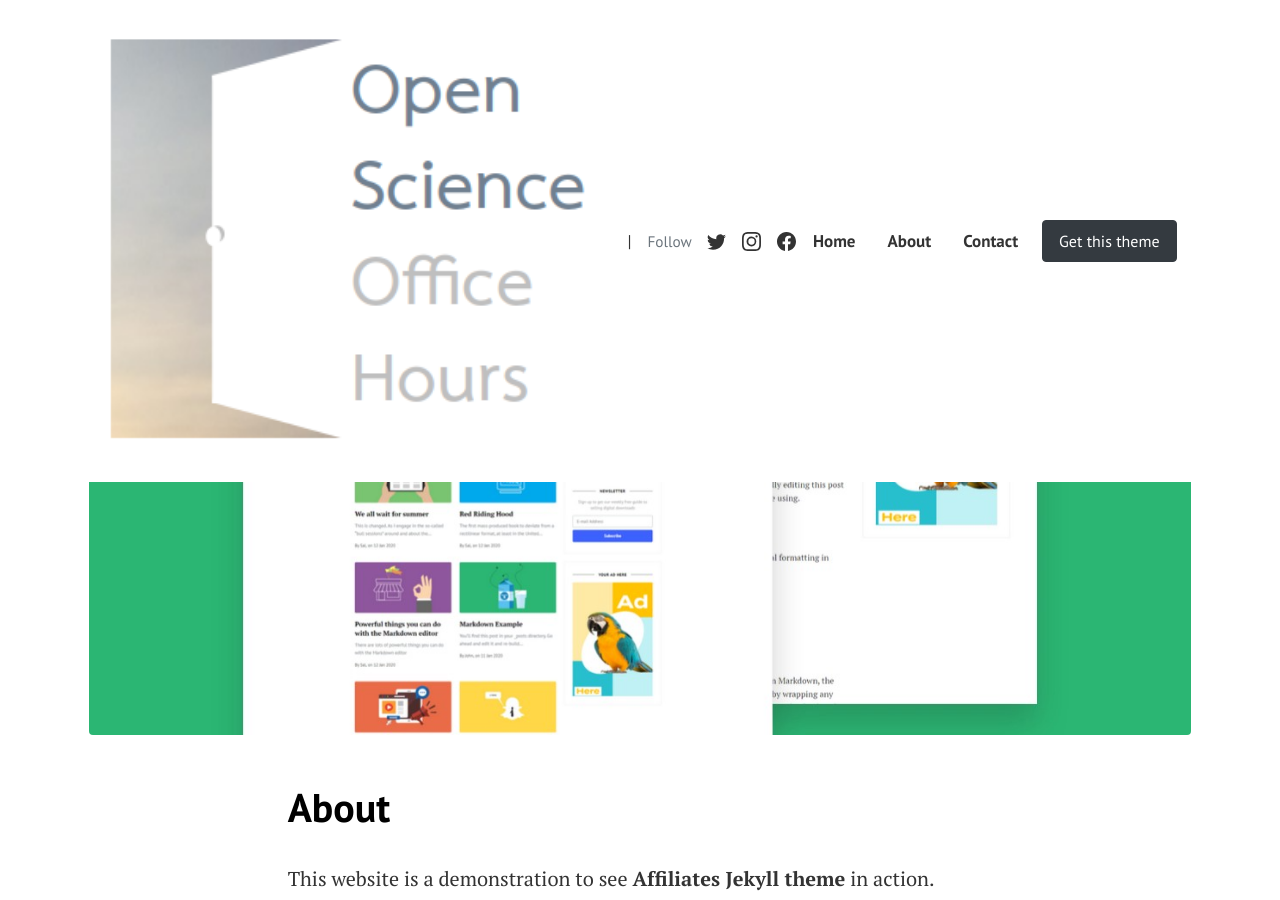
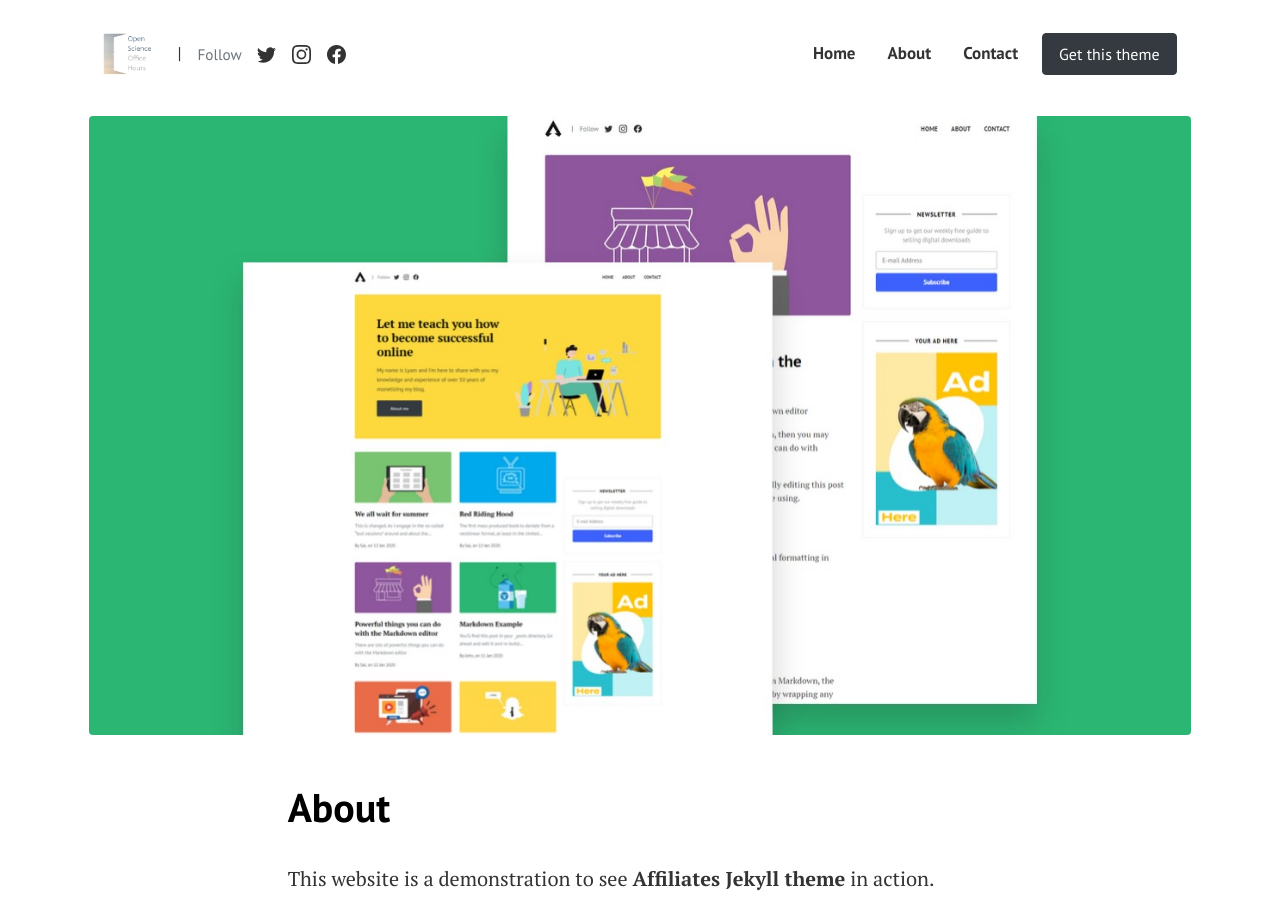
Before and after one commit to wowthemesnet/affiliates-jekyll-theme, a Jekyll site: the page built from pages/about.md, in a window 1280 px wide and 900 px high. Built offline with Jekyll 4.4.1, drawn with Linux system fonts in a browser that asks for light colours.

Commit message:
Update default.html

```diff
--- a/_layouts/default.html
+++ b/_layouts/default.html
@@ -40,7 +40,7 @@ gtag('config', '{{site.ganalytics}}');
 
           <a class="navbar-brand text-dark font-weight-bold big d-flex align-items-center" href="{{site.baseurl}}/">
           {% if site.logo %}
-          <img class="mr-2" src="{{site.baseurl}}/{{site.logo}}" alt="logo" width="500">
+          <img class="mr-2" src="{{site.baseurl}}/{{site.logo}}" alt="logo" width="50">
           {% else %}
           <span class="d-none d-md-inline-block">{{ site.title }}</span>
           {% endif %}
```
